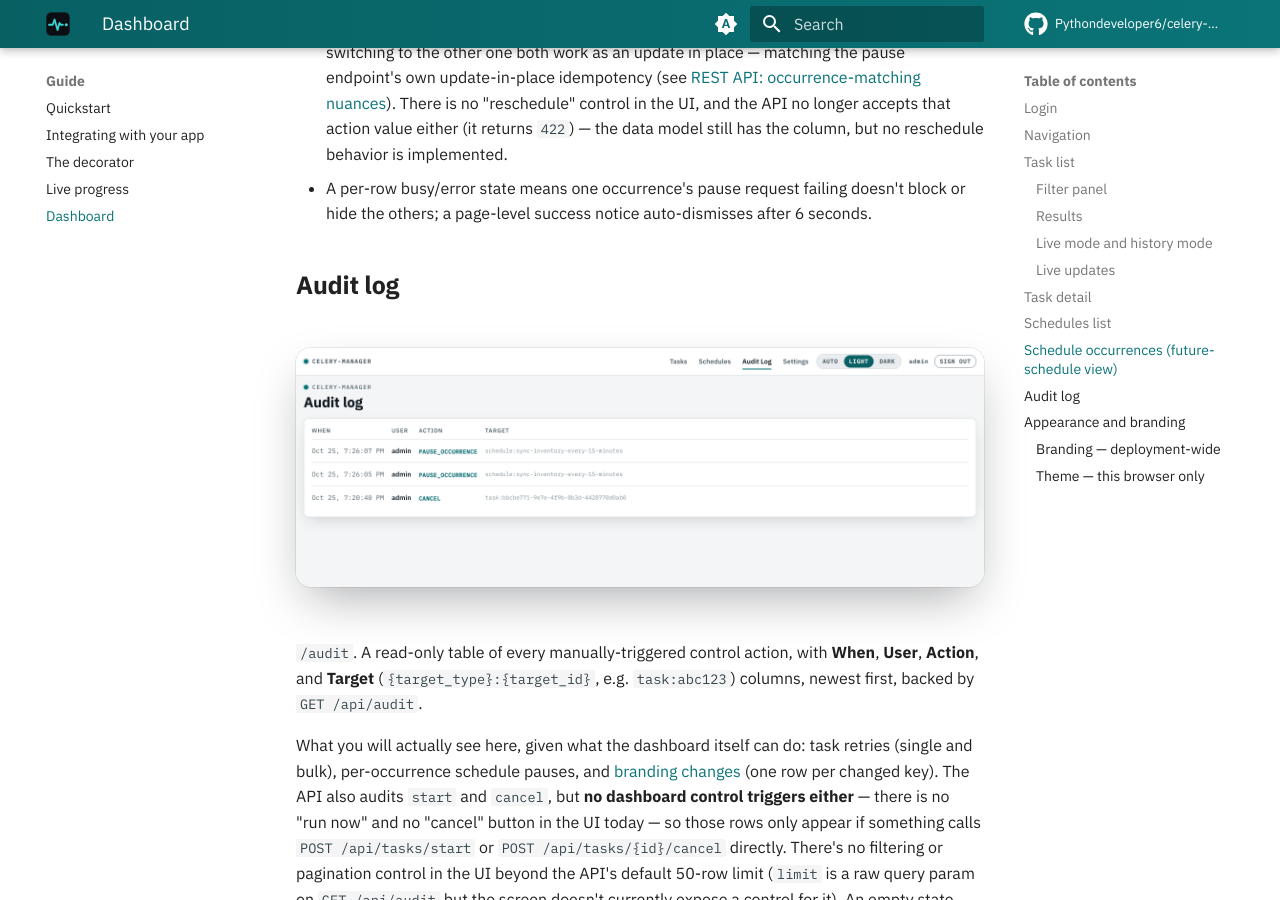
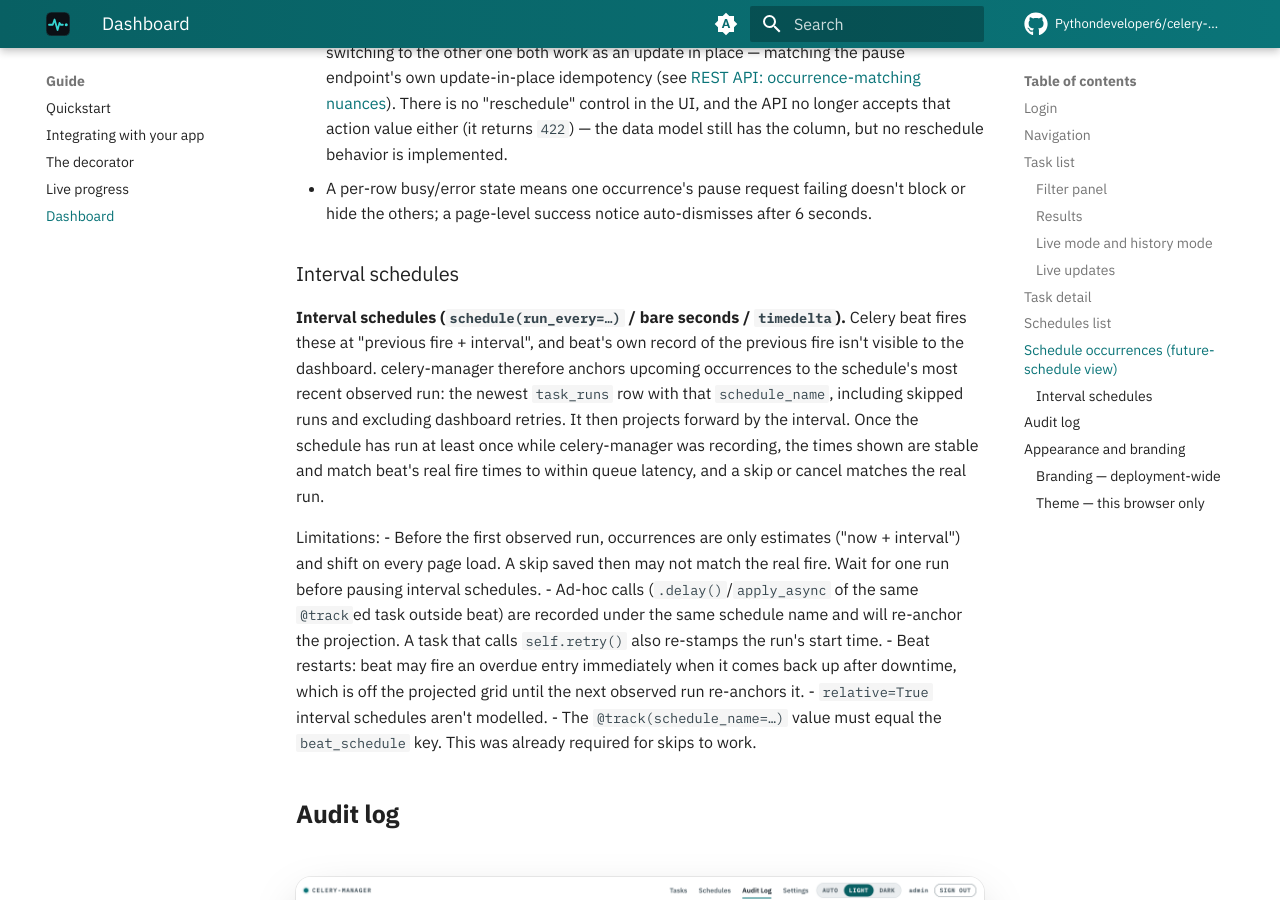
Before and after one commit to Pythondeveloper6/celery-manager, an MkDocs documentation site: the page built from docs/dashboard.md, in a window 1280 px wide and 900 px high, scrolled down 7961 px. Built offline with MkDocs 1.6.1 and Material for MkDocs 9.7.7, drawn with Linux system fonts in a browser that asks for light colours; comment, search, counter and statistics services are not loaded.

Commit message:
release: 0.1.0a3
Interval-schedule occurrence fix and race-free task_runs writes (verified
against real PostgreSQL 16 and MySQL 8.4), docs, README wording fix, and a
PostgreSQL race-test CI job.

Co-Authored-By: Claude Opus 5.5 <noreply@anthropic.com>

```diff
--- a/docs/dashboard.md
+++ b/docs/dashboard.md
@@ -277,6 +277,17 @@ schedules configured yet."
   doesn't block or hide the others; a page-level success notice
   auto-dismisses after 6 seconds.
 
+### Interval schedules
+
+**Interval schedules (`schedule(run_every=…)` / bare seconds / `timedelta`).** Celery beat fires these at "previous fire + interval", and beat's own record of the previous fire isn't visible to the dashboard. celery-manager therefore anchors upcoming occurrences to the schedule's most recent observed run: the newest `task_runs` row with that `schedule_name`, including skipped runs and excluding dashboard retries. It then projects forward by the interval. Once the schedule has run at least once while celery-manager was recording, the times shown are stable and match beat's real fire times to within queue latency, and a skip or cancel matches the real run.
+
+Limitations:
+- Before the first observed run, occurrences are only estimates ("now + interval") and shift on every page load. A skip saved then may not match the real fire. Wait for one run before pausing interval schedules.
+- Ad-hoc calls (`.delay()`/`apply_async` of the same `@track`ed task outside beat) are recorded under the same schedule name and will re-anchor the projection. A task that calls `self.retry()` also re-stamps the run's start time.
+- Beat restarts: beat may fire an overdue entry immediately when it comes back up after downtime, which is off the projected grid until the next observed run re-anchors it.
+- `relative=True` interval schedules aren't modelled.
+- The `@track(schedule_name=…)` value must equal the `beat_schedule` key. This was already required for skips to work.
+
 ## Audit log
 
 ![The audit log of control actions](assets/screenshots/audit-light.png){ .cm-shot .cm-only-light }
--- a/pyproject.toml
+++ b/pyproject.toml
@@ -4,7 +4,7 @@ build-backend = "hatchling.build"
 
 [project]
 name = "celery-manager"
-version = "0.1.0a2"
+version = "0.1.0a3"
 description = "A dashboard and control API for Celery background tasks."
 readme = "README.md"
 requires-python = ">=3.10"
--- a/src/celery_manager/__init__.py
+++ b/src/celery_manager/__init__.py
@@ -35,7 +35,7 @@ from celery_manager.decorator import track
 from celery_manager.progress import report_progress
 from celery_manager.runtime import setup
 
-__version__ = "0.1.0a2"
+__version__ = "0.1.0a3"
 
 __all__ = [
     "CeleryManagerConfig",
```
Also changed, not shown: CHANGELOG.md (+33 -0 lines), README.md (+5 -5 lines), docs/index.md (+2 -2 lines), docs/quickstart.md (+2 -2 lines), 2 other files.
